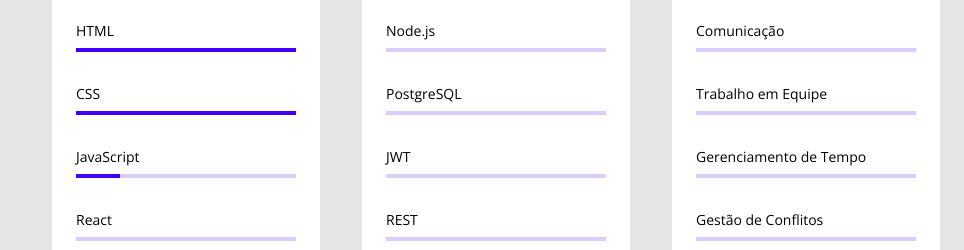
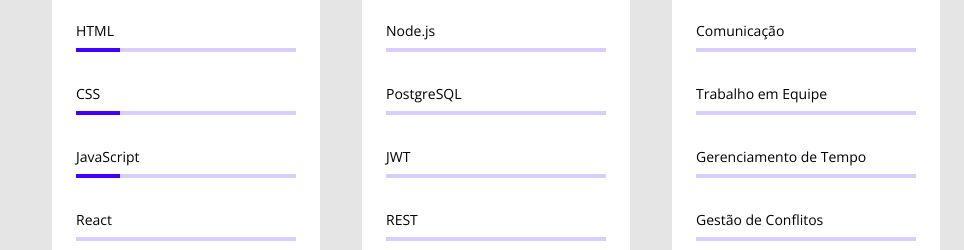
Before and after one commit to sidsilveiras/portfolio, a website: page index.html in a window 1280 px wide. Shown: the part 327-577 px from the top of the page, 316-1280 px from the left. Drawn offline with nearby package versions, Linux system fonts and the light colour scheme.

Commit message:
Atualização de Habilidades

```diff
--- a/index.html
+++ b/index.html
@@ -100,20 +100,20 @@
                 <p>HTML</p>
                 <div class="progresso">
                   <div class="barra"></div>
-                  <div class="barra"></div>
-                  <div class="barra"></div>
-                  <div class="barra"></div>
-                  <div class="barra"></div>
+                  <div class="barra incompleto"></div>
+                  <div class="barra incompleto"></div>
+                  <div class="barra incompleto"></div>
+                  <div class="barra incompleto"></div>
                 </div>
               </li>
               <li>
                 <p>CSS</p>
                 <div class="progresso">
                   <div class="barra"></div>
-                  <div class="barra"></div>
-                  <div class="barra"></div>
-                  <div class="barra"></div>
-                  <div class="barra"></div>
+                  <div class="barra incompleto"></div>
+                  <div class="barra incompleto"></div>
+                  <div class="barra incompleto"></div>
+                  <div class="barra incompleto"></div>
                 </div>
               </li>
               <li>
```
